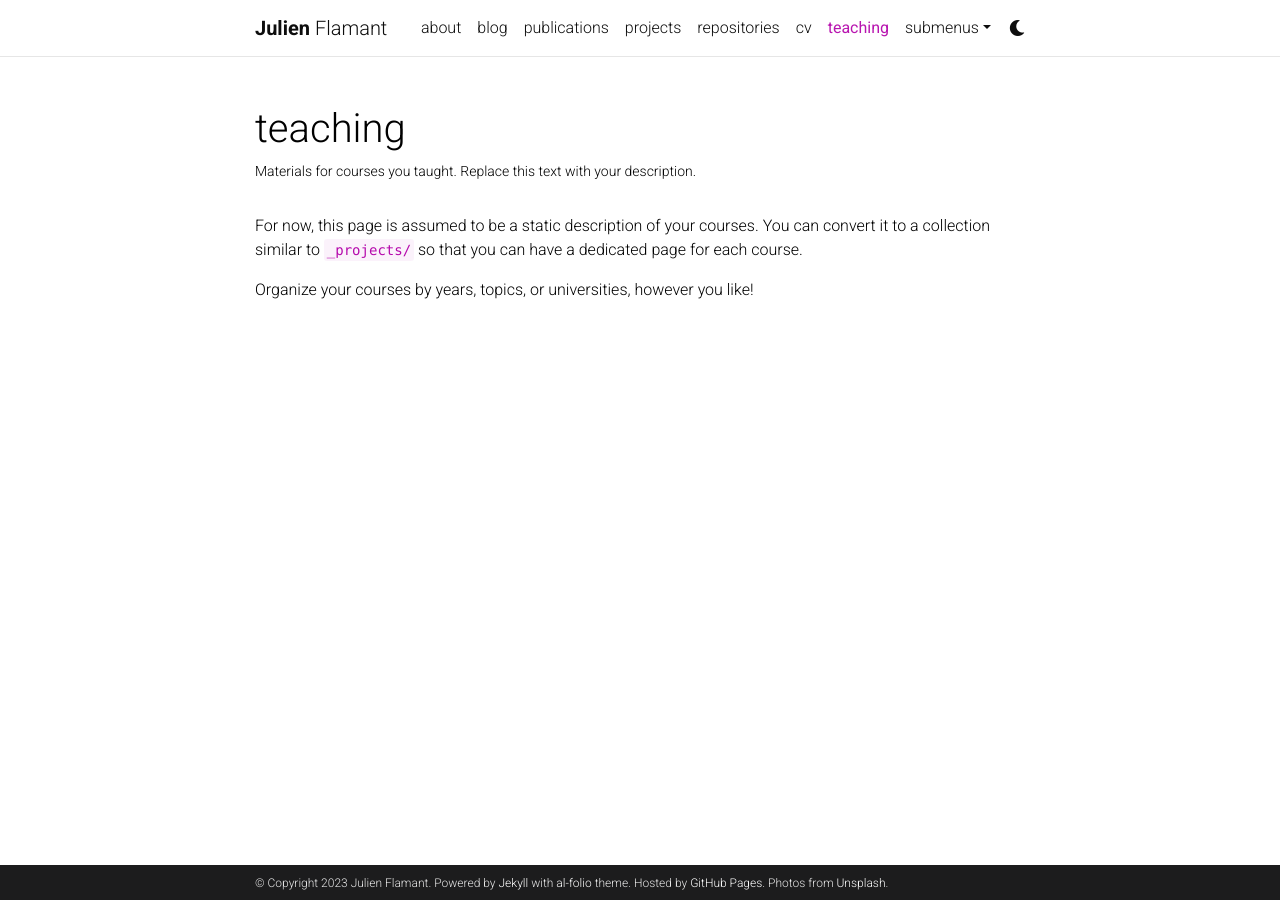
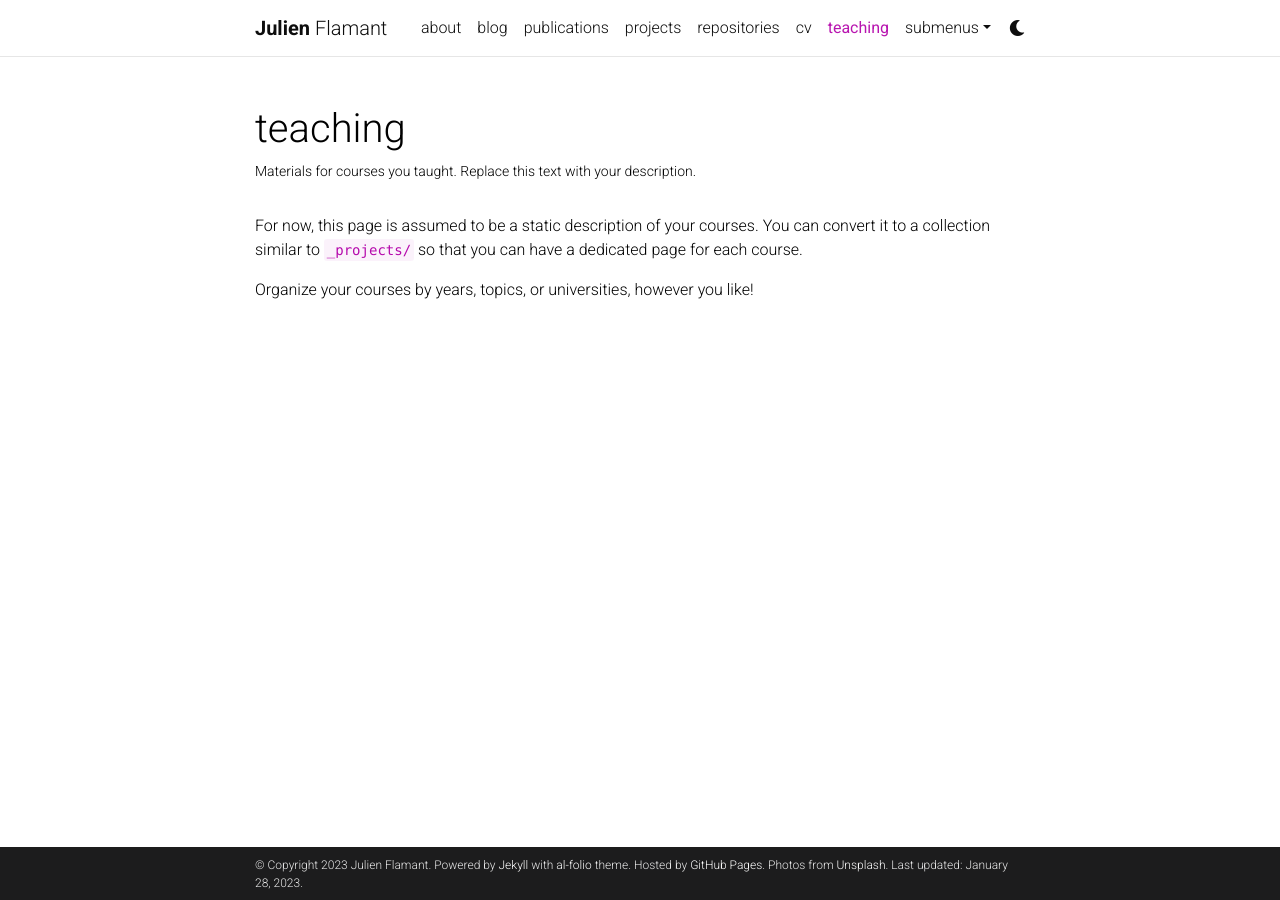
Before and after one commit to jflamant/jflamant.github.io, a Jekyll site: the page built from _pages/teaching.md, in a window 1280 px wide. Built offline with Jekyll 4.4.1, drawn with Linux system fonts in a browser that asks for light colours; comment, search, counter and statistics services are not loaded; a style sheet for code colours, icons or effects is not loaded; some of the changed lines change nothing that is shown.

Commit message:
inital commit

```diff
--- a/_config.yml
+++ b/_config.yml
@@ -18,9 +18,9 @@
 lang: en # the language of your site (for example: en, fr, cn, ru, etc.)
 icon: ⚛️  # the emoji used as the favicon (alternatively, provide image name in /assets/img/)
 
-url: https://jflamant.github.io
-baseurl:
-last_updated: false # set to true if you want to display last updated in the footer
+url: https://jflamant.github.io # the base hostname & protocol for your site
+baseurl:  # the subpath of your site, e.g. /blog/
+last_updated: true # set to true if you want to display last updated in the footer
 impressum_path:  # set to path to include impressum link in the footer, use the same path as permalink in a page, helps to conform with EU GDPR
 
 # -----------------------------------------------------------------------------
```
